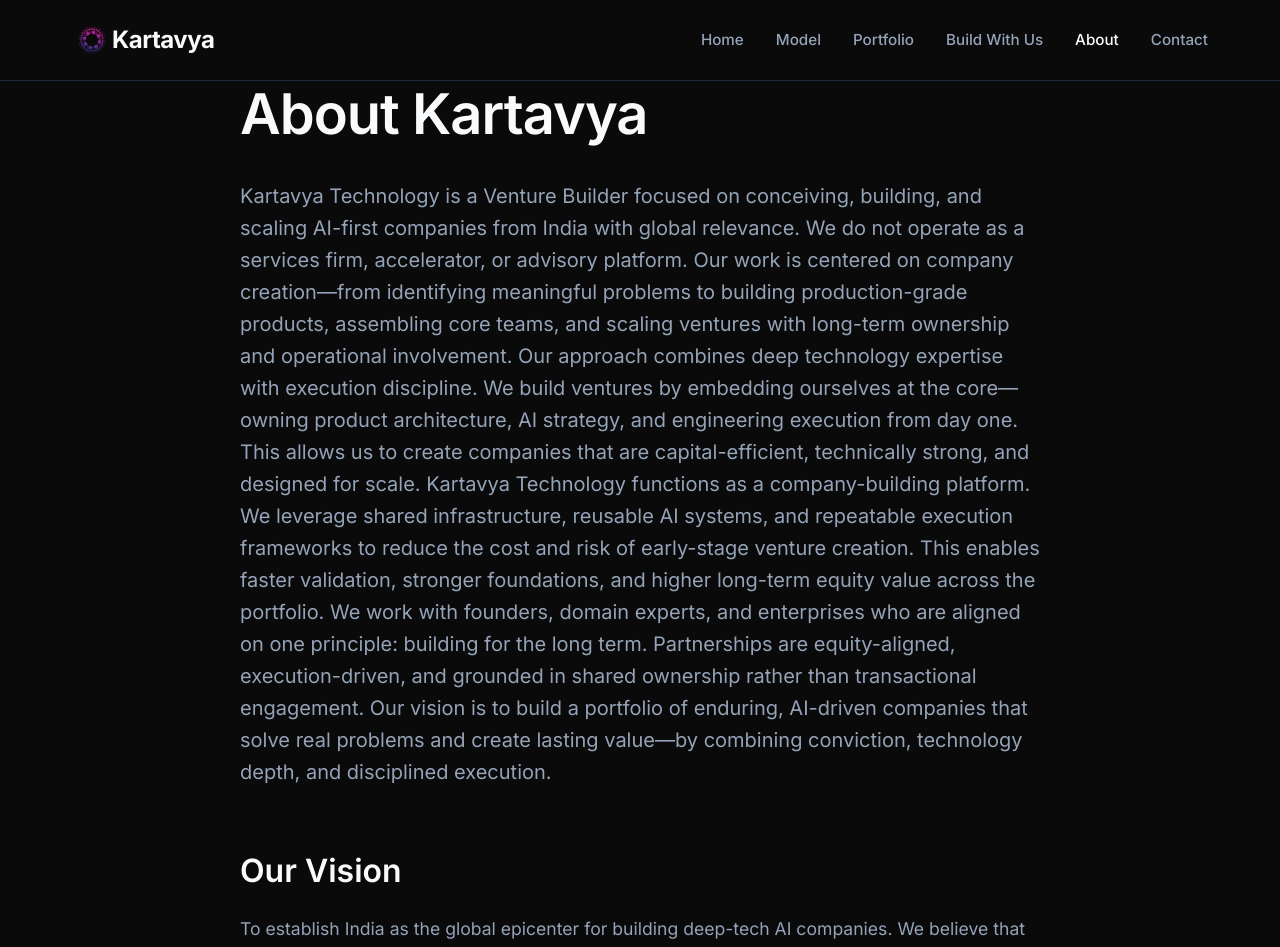
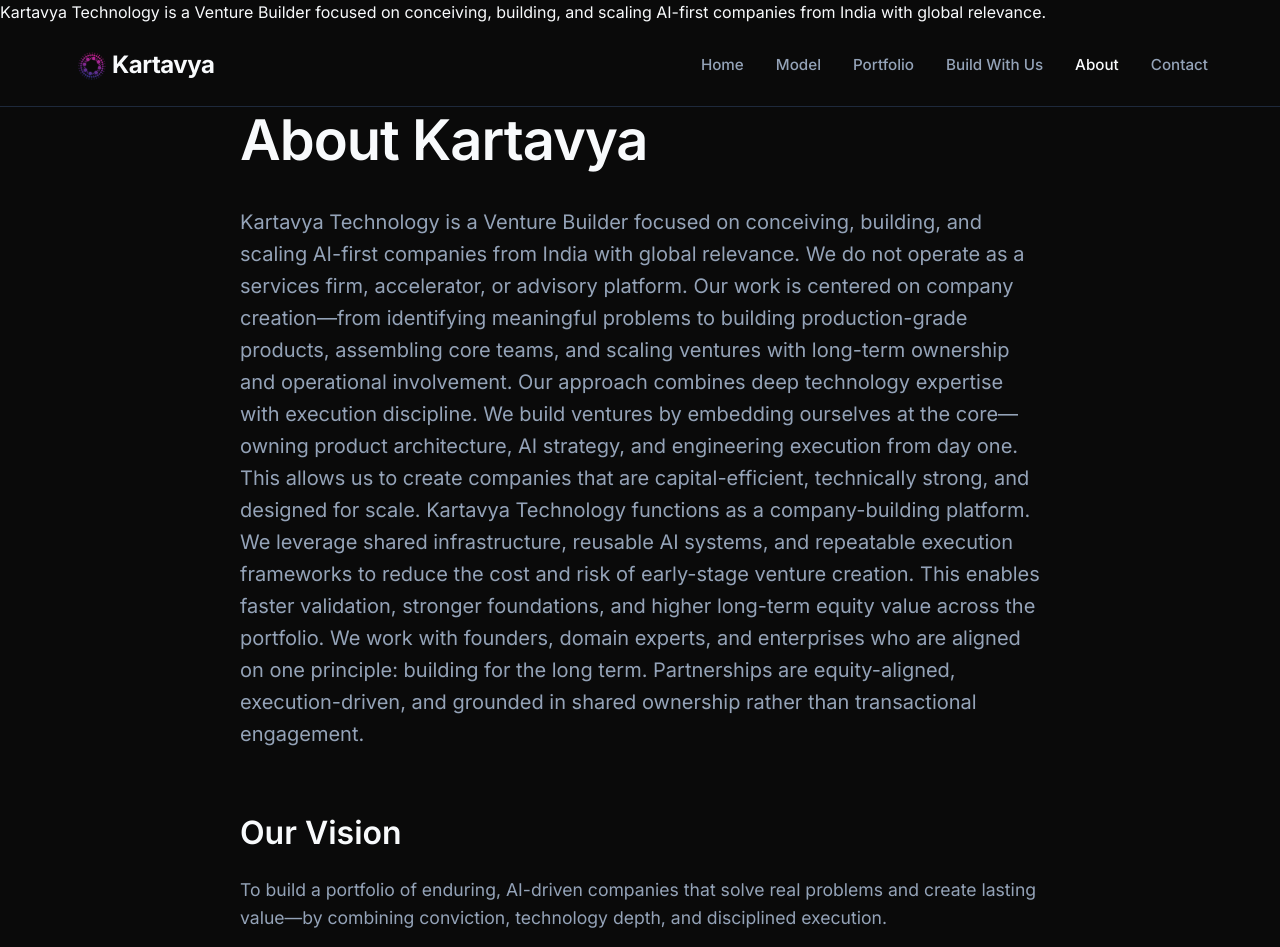
Before and after one commit to draj1979/venture-builder, a React (Vite) app: page /about in a window 1280 px wide. Shown: the top 947 px of the page. Built offline with nearby package versions, Linux system fonts and the light colour scheme.

Commit message:
revision

```diff
--- a/index.html
+++ b/index.html
@@ -1,13 +1,18 @@
 <!doctype html>
 <html lang="en">
+
 <head>
   <meta charset="UTF-8" />
-    <link rel="icon" type="image/svg+xml" href="/vite.svg" />
+  <link rel="icon" type="image/svg+xml" href="/logo.png" />
   <meta name="viewport" content="width=device-width, initial-scale=1.0" />
   <title>Kartavya Technology</title>
+  <description>Kartavya Technology is a Venture Builder focused on conceiving, building, and scaling AI-first companies
+    from India with global relevance.</description>
 </head>
+
 <body>
   <div id="root"></div>
   <script type="module" src="/src/main.jsx"></script>
 </body>
+
 </html>
--- a/src/pages/About.jsx
+++ b/src/pages/About.jsx
@@ -23,12 +23,12 @@
 
                     We work with founders, domain experts, and enterprises who are aligned on one principle: building for the long term. Partnerships are equity-aligned, execution-driven, and grounded in shared ownership rather than transactional engagement.
 
-                    Our vision is to build a portfolio of enduring, AI-driven companies that solve real problems and create lasting value—by combining conviction, technology depth, and disciplined execution.
+
                 </p>
 
                 <h2 style={{ fontSize: 'clamp(1.75rem, 5vw, 2rem)', marginBottom: '1.5rem' }}>Our Vision</h2>
                 <p style={{ color: 'var(--text-secondary)', marginBottom: '3rem', fontSize: '1.1rem' }}>
-                    To establish India as the global epicenter for building deep-tech AI companies. We believe that with the right structure, India's engineering talent can not just support global companies, but own them.
+                    To build a portfolio of enduring, AI-driven companies that solve real problems and create lasting value—by combining conviction, technology depth, and disciplined execution.
                 </p>
 
                 <h2 style={{ fontSize: 'clamp(1.75rem, 5vw, 2rem)', marginBottom: '1.5rem' }}>The Team</h2>
```
Lines whose indentation alone changed are shown as unchanged.
